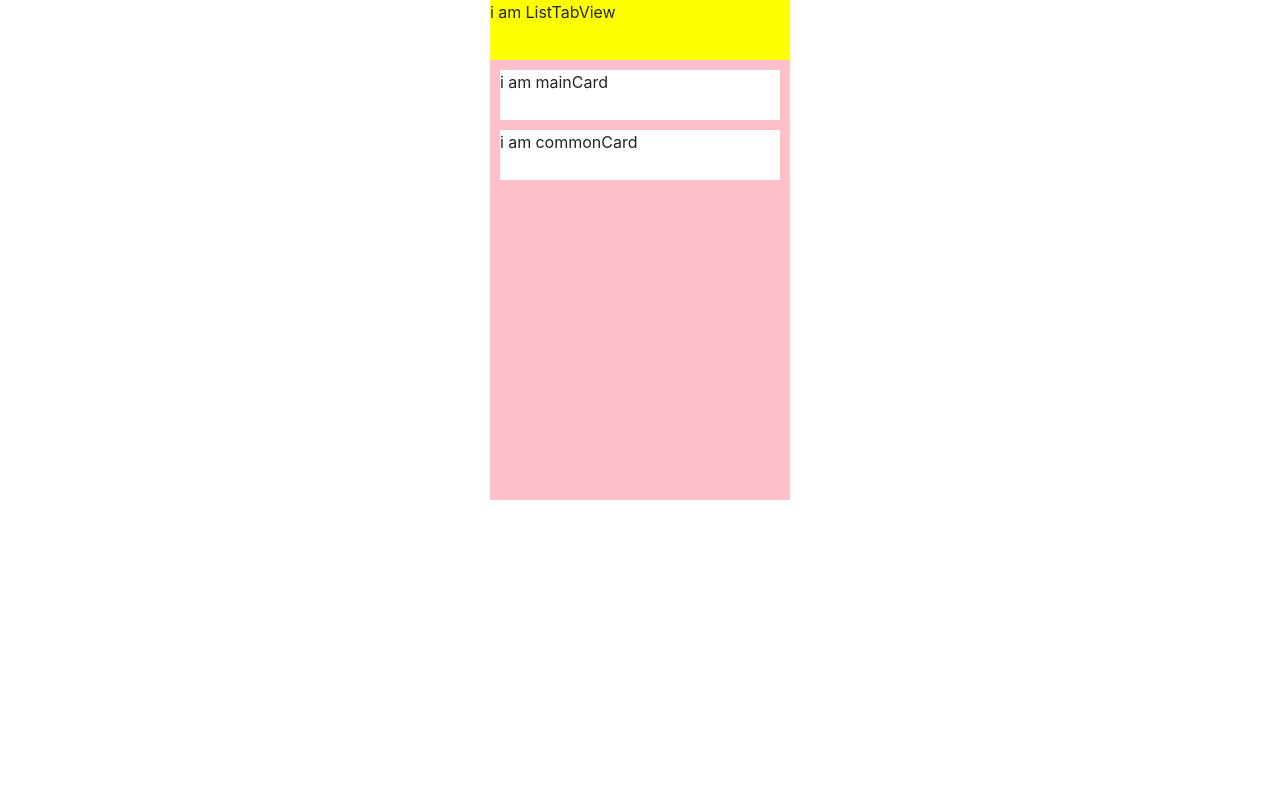
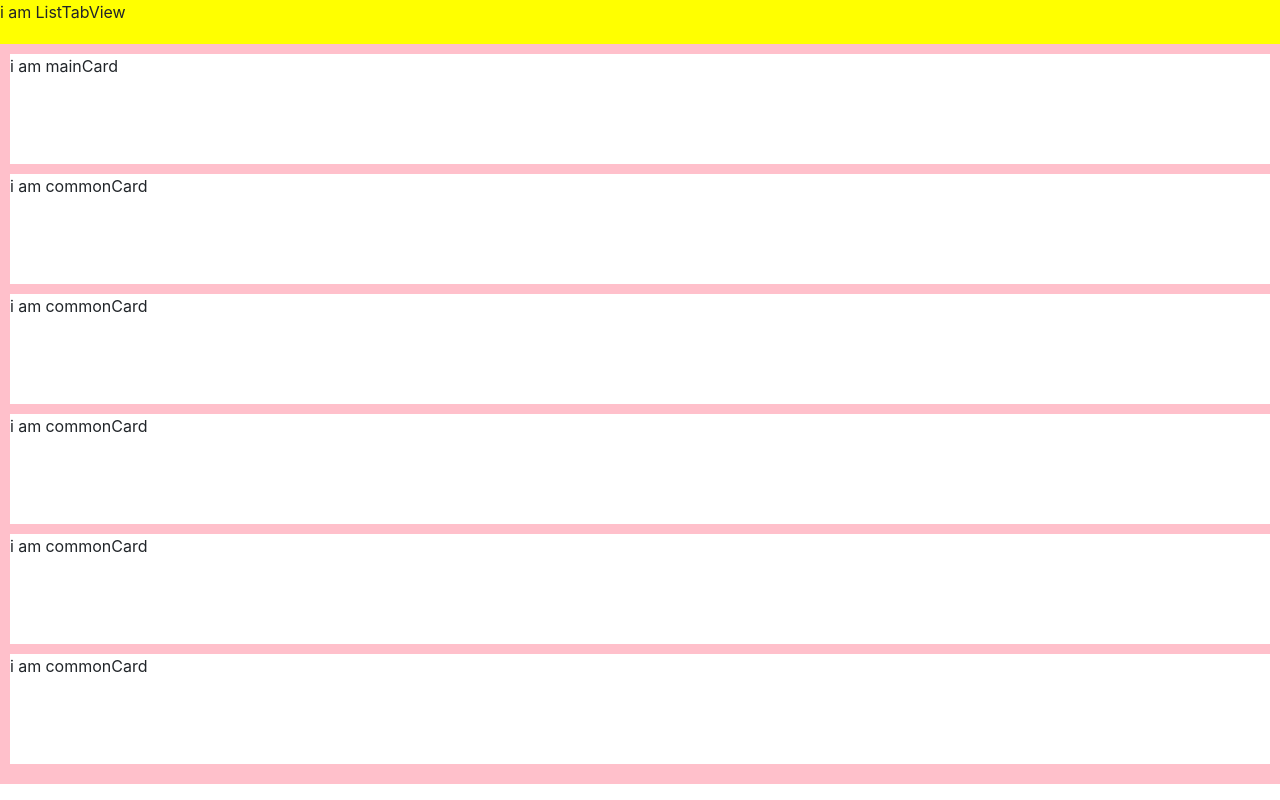
Before and after one commit to ilmeeself/MyDoubleR, a React app in the folder myDoubleR/: page / in a window 1280 px wide. Built offline with nearby package versions, Linux system fonts and the light colour scheme.

Commit message:
样式修改

```diff
--- a/myDoubleR/src/DX_List/dxListView.js
+++ b/myDoubleR/src/DX_List/dxListView.js
@@ -32,23 +32,38 @@ class ListTabView extends Component{
 // 展示部分
 class ListShowView extends Component{
     render() {
+        var arr = callBackDataCount()
+        var list = []
+        for(var i = 0;i < arr.length;i++){
+            var item = arr[i]
+            if (item === 'i am mainCard') {
+                list.push(<ListShowMainCard decs={item}/>)
+            }else if (item === 'i am commonCard'){
+                list.push(<ListShowCommonCard decs={item}/>)
+            }
+        }
         return (
         	<div id = "listShowView">
-	        	<ListShowMainCard />
-	        	<ListShowCommonCard />
+	        	{list}
         	</div>
         );
     }
 }
 
+function callBackDataCount(){
+    return ['i am mainCard', 'i am commonCard', 'i am commonCard', 'i am commonCard', 'i am commonCard', 'i am commonCard'];
+}
 
 /*
   ListShowView内部卡片--mainCard
 */
 class ListShowMainCard extends Component{
+    constructor (props) {
+        super(props)
+    }
     render() {
         return (
-        	<div id = "listShowMainCard">i am mainCard</div>
+        	<div id = "listShowMainCard">{this.props.decs}</div>
         )
     }
 }
@@ -58,9 +73,12 @@ class ListShowMainCard extends Component{
   ListShowView内部卡片--commonCard
 */
 class ListShowCommonCard extends Component{
+    constructor (props) {
+        super(props)
+    }
     render() {
         return (
-        	<div id = "listShowCommonCard">i am commonCard</div>
+        	<div id = "listShowCommonCard">{this.props.decs}</div>
         )
     }
 }
--- a/myDoubleR/src/DX_List/dxListViews.less
+++ b/myDoubleR/src/DX_List/dxListViews.less
@@ -1,20 +1,20 @@
 #listRootView {
-    width: 300px;
-    height: 500px;
+    width: 100%;
+    height: 100%;
     margin: auto;
     background-color: orange;
 }
 
 #listTabView {
-    width: 300px;
-    height: 60px;
+    width: 100%;
+    height: 44px;
     margin: 0px;
     background-color: yellow;
 }
 
 #listShowView {
-	width: 300px;
-    height: 440px;
+	width: 100%;
+    height: 100%;
     margin: 0px;
     padding: 10px;
     background-color: pink;
@@ -22,15 +22,15 @@
 
 
 #listShowMainCard {
-    width: 280px;
-    height: 50px;
+    width: 100%;
+    height: 110px;
     margin: 0px 0px 10px 0px;
     background-color: white;
 }
 
 #listShowCommonCard {
-    width: 280px;
-    height: 50px;
+    width: 100%;
+    height: 110px;
     margin: 0px 0px 10px 0px;
     background-color: white;
 }
--- a/myDoubleR/src/page/index.template.html
+++ b/myDoubleR/src/page/index.template.html
@@ -2,6 +2,7 @@
 <html lang="en">
     <head>
         <meta charset="UTF-8">
+        <meta name="viewport" content="width=device-width, initial-scale=1, shrink-to-fit=no">
         <title><%= htmlWebpackPlugin.options.title %></title>
     </head>
     <body>
```
